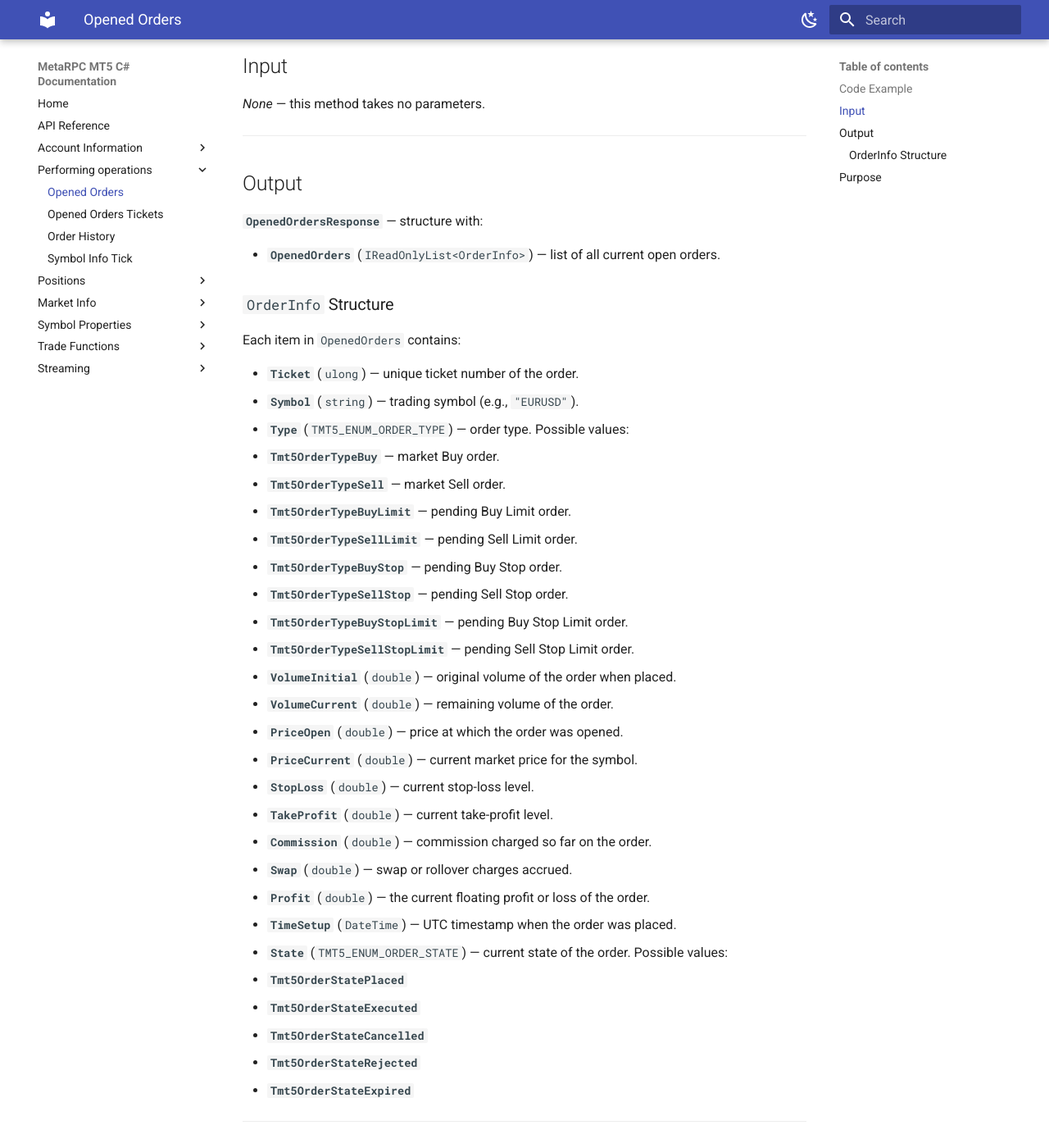
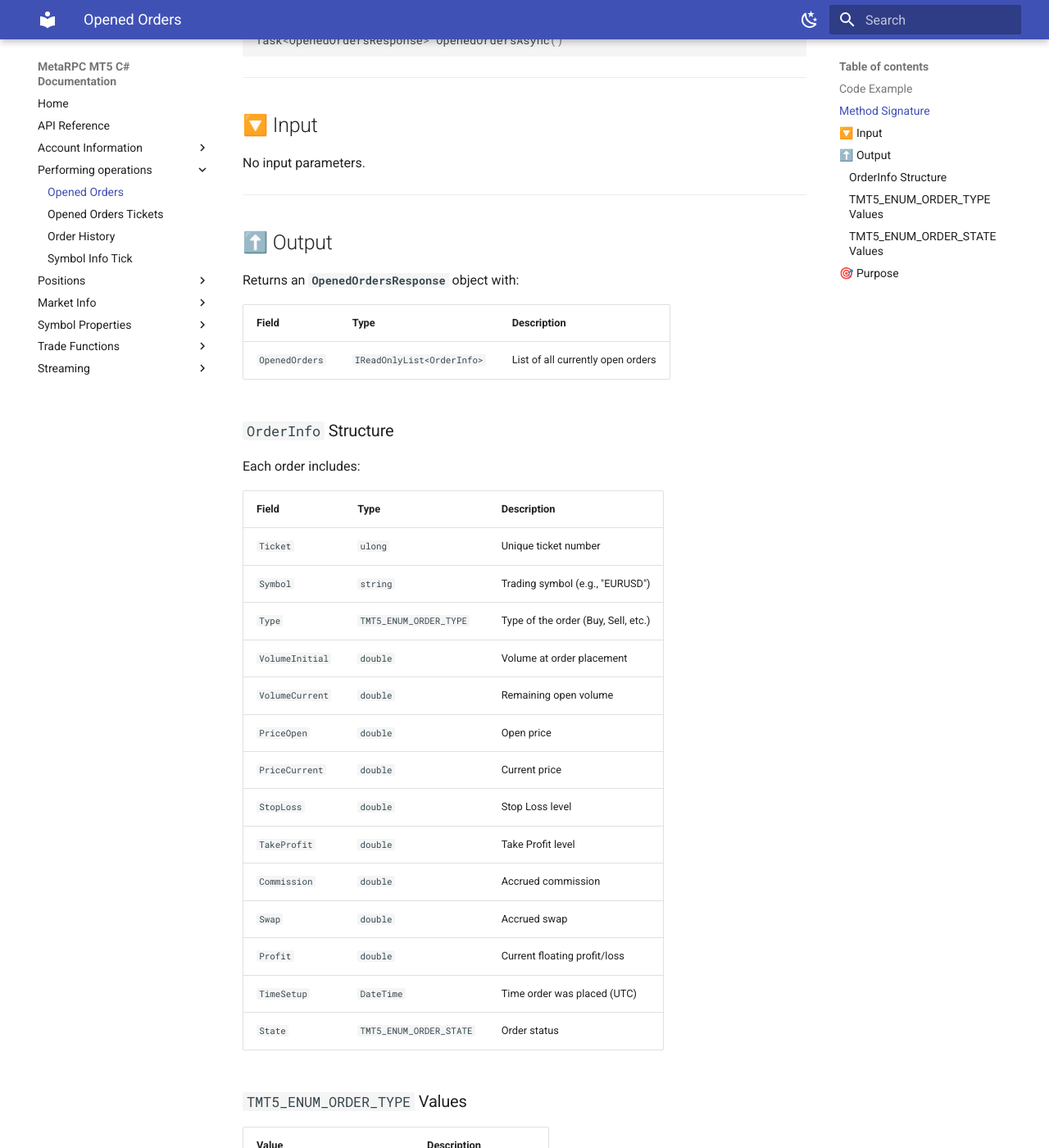
Before and after one commit to MetaRPC/CSharpMT5, an MkDocs documentation site: the page built from docs/orders/OpenedOrders.md, in a window 1280 px wide and 1400 px high, scrolled down 500 px. Shown: the whole window at 82% size. Built offline with MkDocs 1.6.1 and Material for MkDocs 9.7.7, drawn with Linux system fonts in a browser that asks for light colours; some of the changed text lies outside the part shown.

Commit message:
Update OpenedOrders.md

````diff
--- a/docs/orders/OpenedOrders.md
+++ b/docs/orders/OpenedOrders.md
@@ -2,6 +2,8 @@
 
 > **Request:** current list of open orders from MT5
 > Fetch all open orders on the account in one call.
+
+---
 
 ### Code Example
 
@@ -13,7 +15,9 @@ _logger.LogInformation(
 );
 ```
 
-✨ **Method Signature:**
+---
+
+### Method Signature
 
 ```csharp
 Task<OpenedOrdersResponse> OpenedOrdersAsync()
@@ -21,54 +25,73 @@ Task<OpenedOrdersResponse> OpenedOrdersAsync()
 
 ---
 
-## Input
+## 🔽 Input
 
-*None* — this method takes no parameters.
+No input parameters.
 
 ---
 
-## Output
+## ⬆️ Output
 
-**`OpenedOrdersResponse`** — structure with:
+Returns an **`OpenedOrdersResponse`** object with:
 
-* **`OpenedOrders`** (`IReadOnlyList<OrderInfo>`) — list of all current open orders.
+| Field          | Type                       | Description                       |
+| -------------- | -------------------------- | --------------------------------- |
+| `OpenedOrders` | `IReadOnlyList<OrderInfo>` | List of all currently open orders |
 
 ### `OrderInfo` Structure
 
-Each item in `OpenedOrders` contains:
+Each order includes:
 
-* **`Ticket`** (`ulong`) — unique ticket number of the order.
-* **`Symbol`** (`string`) — trading symbol (e.g., `"EURUSD"`).
-* **`Type`** (`TMT5_ENUM_ORDER_TYPE`) — order type. Possible values:
+| Field           | Type                    | Description                         |
+| --------------- | ----------------------- | ----------------------------------- |
+| `Ticket`        | `ulong`                 | Unique ticket number                |
+| `Symbol`        | `string`                | Trading symbol (e.g., "EURUSD")     |
+| `Type`          | `TMT5_ENUM_ORDER_TYPE`  | Type of the order (Buy, Sell, etc.) |
+| `VolumeInitial` | `double`                | Volume at order placement           |
+| `VolumeCurrent` | `double`                | Remaining open volume               |
+| `PriceOpen`     | `double`                | Open price                          |
+| `PriceCurrent`  | `double`                | Current price                       |
+| `StopLoss`      | `double`                | Stop Loss level                     |
+| `TakeProfit`    | `double`                | Take Profit level                   |
+| `Commission`    | `double`                | Accrued commission                  |
+| `Swap`          | `double`                | Accrued swap                        |
+| `Profit`        | `double`                | Current floating profit/loss        |
+| `TimeSetup`     | `DateTime`              | Time order was placed (UTC)         |
+| `State`         | `TMT5_ENUM_ORDER_STATE` | Order status                        |
 
-  * **`Tmt5OrderTypeBuy`** — market Buy order.
-  * **`Tmt5OrderTypeSell`** — market Sell order.
-  * **`Tmt5OrderTypeBuyLimit`** — pending Buy Limit order.
-  * **`Tmt5OrderTypeSellLimit`** — pending Sell Limit order.
-  * **`Tmt5OrderTypeBuyStop`** — pending Buy Stop order.
-  * **`Tmt5OrderTypeSellStop`** — pending Sell Stop order.
-  * **`Tmt5OrderTypeBuyStopLimit`** — pending Buy Stop Limit order.
-  * **`Tmt5OrderTypeSellStopLimit`** — pending Sell Stop Limit order.
-* **`VolumeInitial`** (`double`) — original volume of the order when placed.
-* **`VolumeCurrent`** (`double`) — remaining volume of the order.
-* **`PriceOpen`** (`double`) — price at which the order was opened.
-* **`PriceCurrent`** (`double`) — current market price for the symbol.
-* **`StopLoss`** (`double`) — current stop-loss level.
-* **`TakeProfit`** (`double`) — current take-profit level.
-* **`Commission`** (`double`) — commission charged so far on the order.
-* **`Swap`** (`double`) — swap or rollover charges accrued.
-* **`Profit`** (`double`) — the current floating profit or loss of the order.
-* **`TimeSetup`** (`DateTime`) — UTC timestamp when the order was placed.
-* **`State`** (`TMT5_ENUM_ORDER_STATE`) — current state of the order. Possible values:
+### `TMT5_ENUM_ORDER_TYPE` Values
 
-  * **`Tmt5OrderStatePlaced`**
-  * **`Tmt5OrderStateExecuted`**
-  * **`Tmt5OrderStateCancelled`**
-  * **`Tmt5OrderStateRejected`**
-  * **`Tmt5OrderStateExpired`**
+| Value                        | Description             |
+| ---------------------------- | ----------------------- |
+| `Tmt5OrderTypeBuy`           | Market Buy              |
+| `Tmt5OrderTypeSell`          | Market Sell             |
+| `Tmt5OrderTypeBuyLimit`      | Pending Buy Limit       |
+| `Tmt5OrderTypeSellLimit`     | Pending Sell Limit      |
+| `Tmt5OrderTypeBuyStop`       | Pending Buy Stop        |
+| `Tmt5OrderTypeSellStop`      | Pending Sell Stop       |
+| `Tmt5OrderTypeBuyStopLimit`  | Pending Buy Stop Limit  |
+| `Tmt5OrderTypeSellStopLimit` | Pending Sell Stop Limit |
+
+### `TMT5_ENUM_ORDER_STATE` Values
+
+| Value                     | Description         |
+| ------------------------- | ------------------- |
+| `Tmt5OrderStatePlaced`    | Order is placed     |
+| `Tmt5OrderStateExecuted`  | Order is filled     |
+| `Tmt5OrderStateCancelled` | Order was cancelled |
+| `Tmt5OrderStateRejected`  | Order was rejected  |
+| `Tmt5OrderStateExpired`   | Order expired       |
 
 ---
 
-## Purpose
+## 🎯 Purpose
 
-Allows you to receive all open orders on the account in one universal call, so that you can log, process, or make decisions on them without juggling multiple methods. 🚀
+Use this method to retrieve all currently active orders on the account.
+It is ideal for:
+
+* Monitoring trading state
+* Building dashboards
+* Running logic based on open exposure
+
+All order details are returned in one efficient call.
````
